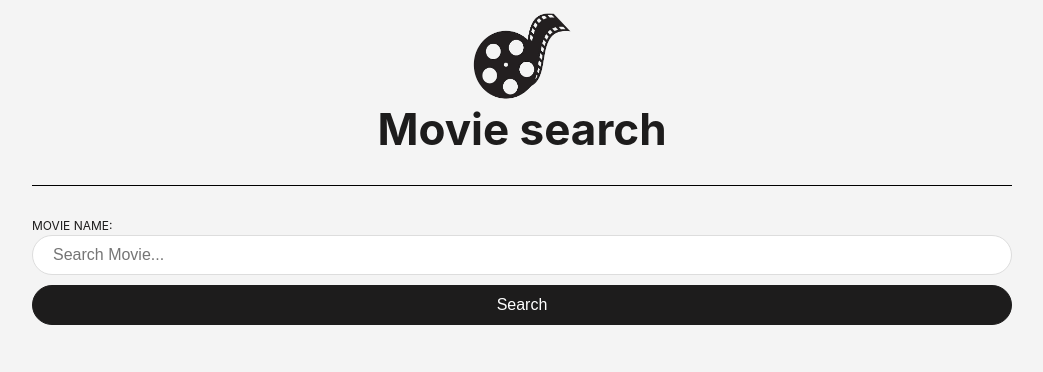
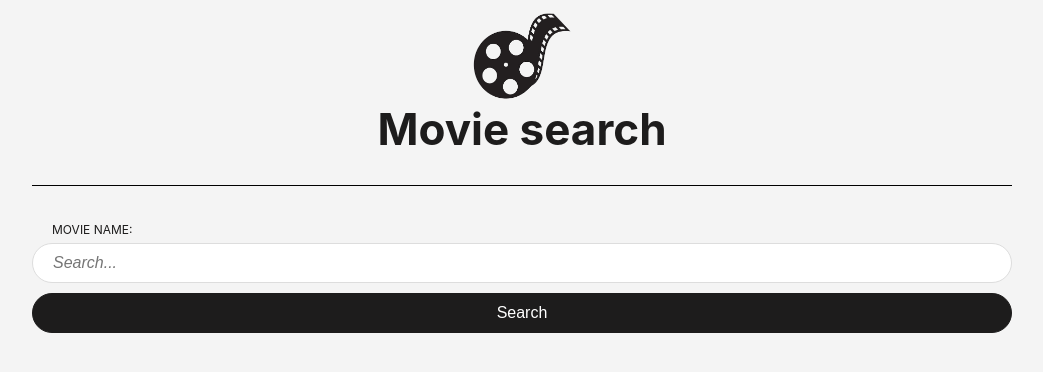
Before and after one commit to natiabebaw12/Movie-Search-Web-App, a React (Create React App) app: page / in a window 1280 px wide. Shown: the top 372 px of the page, without its empty margins (118-1161 px from the left). Built offline with nearby package versions, Linux system fonts and the light colour scheme.

Commit message:
SearchMovie.js component added.

```diff
--- a/src/App.css
+++ b/src/App.css
@@ -46,9 +46,10 @@ body {
 .label {
   font-size: 1.2rem;
   text-transform: uppercase;
-  margin: 0.2rem 0 0.2rem 0;
+  padding: 0.6rem 2rem;
 }
 .input {
+  font-style: italic;
   font-size: 1.6rem;
   padding: 0.5rem 2rem;
   line-height: 2.8rem;
--- a/src/components/SearchMovie.js
+++ b/src/components/SearchMovie.js
@@ -1,17 +1,38 @@
-import React from 'react';
+import React, {useState} from 'react';
 
 const SearchMovie = () => {
+
+	//state - input query
+	const [query, setQuery] = useState('');
+	const [movies, setMovies] = useState([]);
+
+	const searchMovie = async (e) => {
+		e.preventDefault();
+
+		try {
+			const url = `https://api.themoviedb.org/3/search/movie?api_key=5dcf7f28a88be0edc01bbbde06f024ab&language=en-US&query=${query}&page=1&include_adult=false`;
+
+			const res = await fetch(url);
+			const data = await res.json();
+			setMovies(data.results);
+			console.log(data.results);
+		} catch (err) {
+			console.log(err);
+		}
+	};
+
 	return (
 		<>
-			<form className="form">
+			<form className="form" onSubmit={searchMovie}>
 				<label className="label" htmlFor="query">
 					Movie Name:{' '}
 				</label>
 				<input
 					className="input"
 					name="query"
-					placeholder="Search Movie..."
-					value={''}
+					placeholder="Search..."
+					value={query}
+					onChange={(e) => setQuery(e.target.value)}
 				/>
 				<button className="button" type="submit">
 					Search
```
Also changed, not shown: 1 other file (tests, documents, lock files or other folders).
